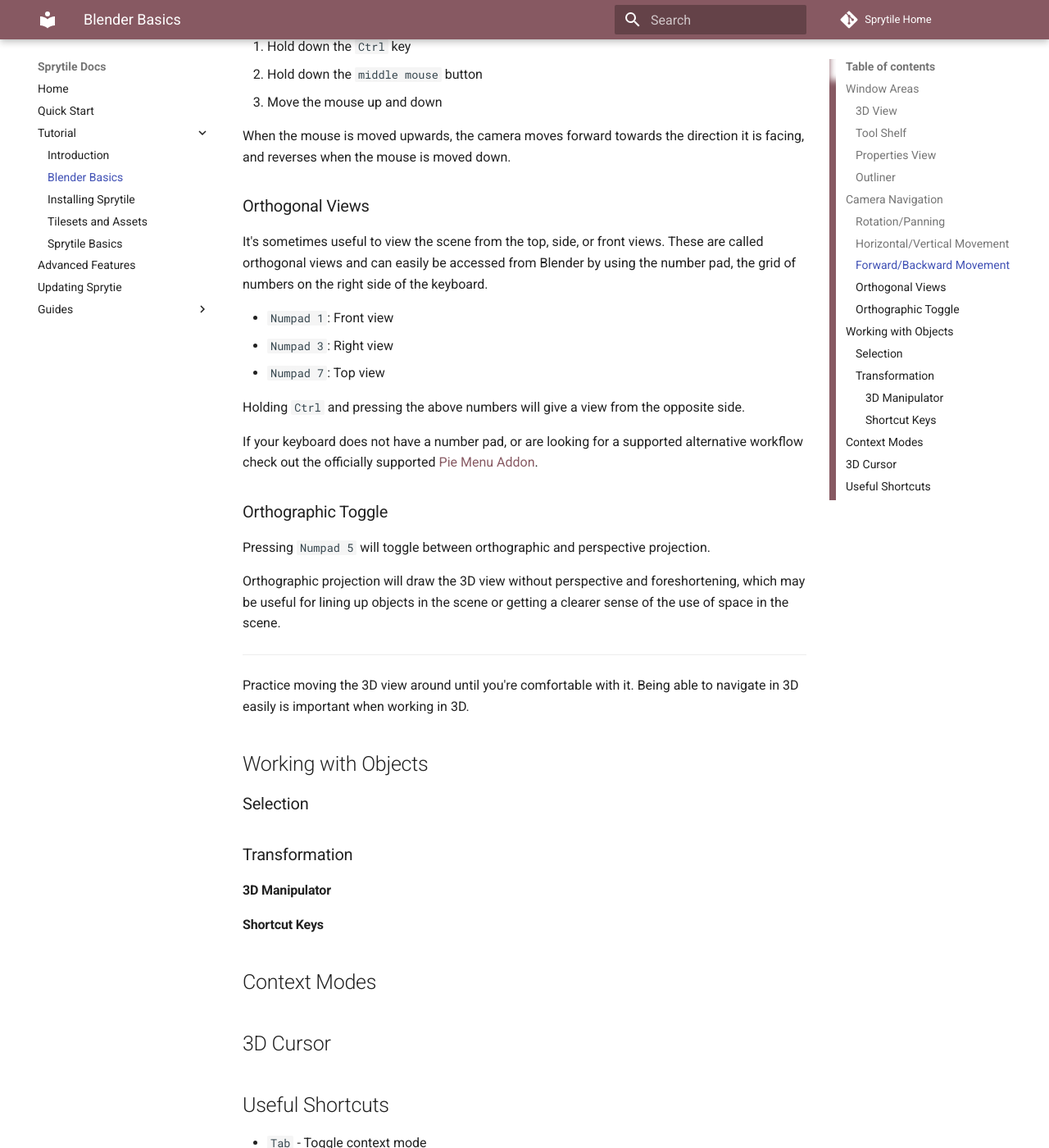
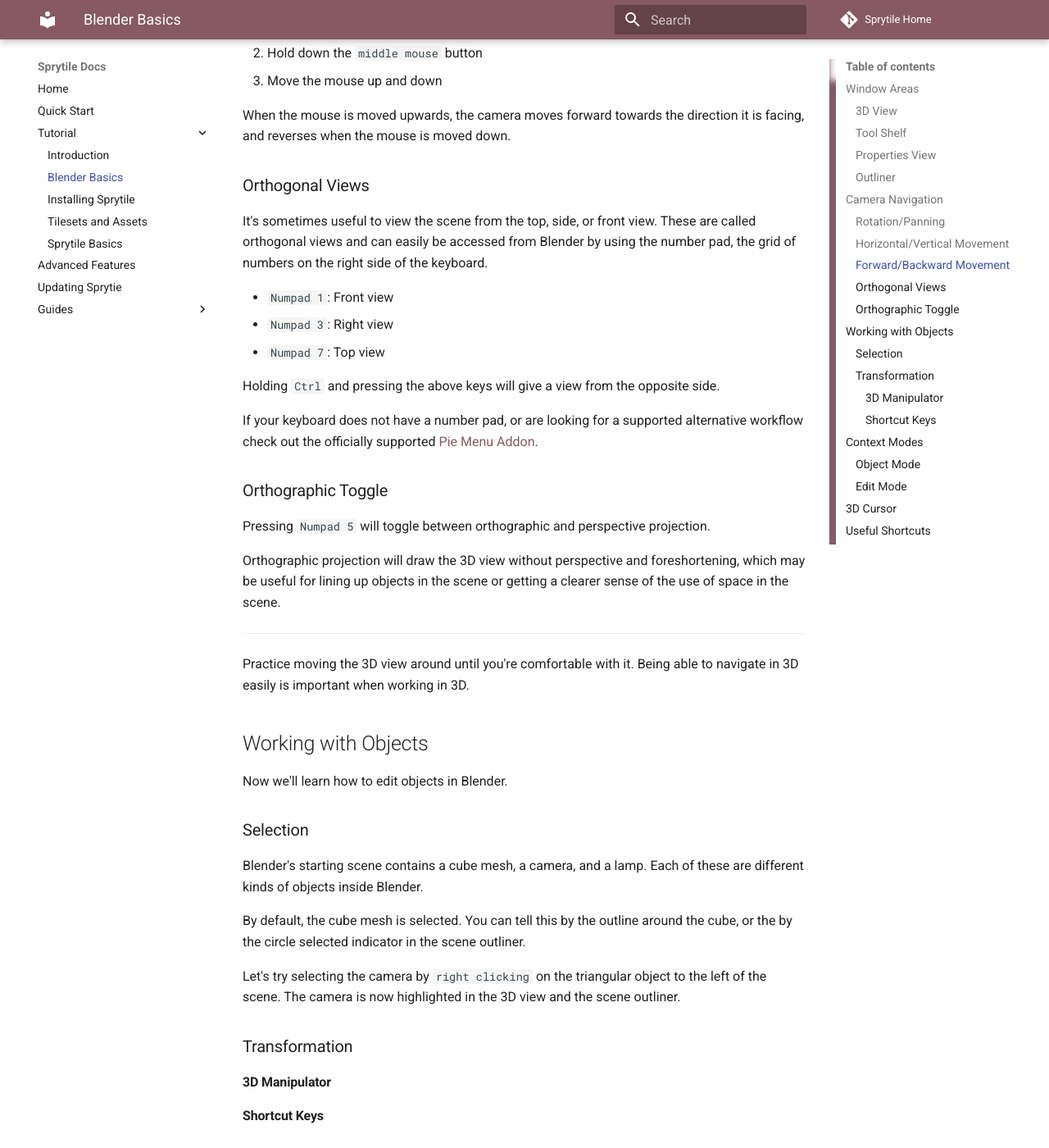
Before and after one commit to Sprytile/SprytileDocs, an MkDocs documentation site: the page built from docs/tutorial/blender-basics.md, in a window 1280 px wide and 1400 px high, scrolled down 1964 px. Shown: the whole window at 82% size. Built offline with MkDocs 1.6.1 and Material for MkDocs 9.7.7, drawn with Linux system fonts in a browser that asks for light colours; old or Windows-style settings are respelled for this version of MkDocs; some of the changed text lies outside the part shown.

Commit message:
Update to Blender basics

```diff
--- a/docs/tutorial/blender-basics.md
+++ b/docs/tutorial/blender-basics.md
@@ -64,13 +64,13 @@
 
 ### Orthogonal Views
 
-It's sometimes useful to view the scene from the top, side, or front views. These are called orthogonal views and can easily be accessed from Blender by using the number pad, the grid of numbers on the right side of the keyboard.
+It's sometimes useful to view the scene from the top, side, or front view. These are called orthogonal views and can easily be accessed from Blender by using the number pad, the grid of numbers on the right side of the keyboard.
 
 * `Numpad 1`: Front view
 * `Numpad 3`: Right view
 * `Numpad 7`: Top view
 
-Holding `Ctrl` and pressing the above numbers will give a view from the opposite side.
+Holding `Ctrl` and pressing the above keys will give a view from the opposite side.
 
 If your keyboard does not have a number pad, or are looking for a supported alternative workflow check out the officially supported [Pie Menu Addon](https://www.youtube.com/watch?v=ioYWPmnhNtY).
 
@@ -86,15 +86,28 @@
 
 ## Working with Objects
 
+Now we'll learn how to edit objects in Blender.
+
 ### Selection
 
+Blender's starting scene contains a cube mesh, a camera, and a lamp. Each of these are different kinds of objects inside Blender.
+
+By default, the cube mesh is selected. You can tell this by the outline around the cube, or the by the circle selected indicator in the scene outliner.
+
+Let's try selecting the camera by `right clicking` on the triangular object to the left of the scene. The camera is now highlighted in the 3D view and the scene outliner.
+
 ### Transformation
+
 
 #### 3D Manipulator
 
 #### Shortcut Keys
 
 ## Context Modes
+
+### Object Mode
+
+### Edit Mode
 
 ## 3D Cursor
 
```
Also changed, not shown: other parts of docs/tutorial/blender-basics.md (+3 -3 lines).
